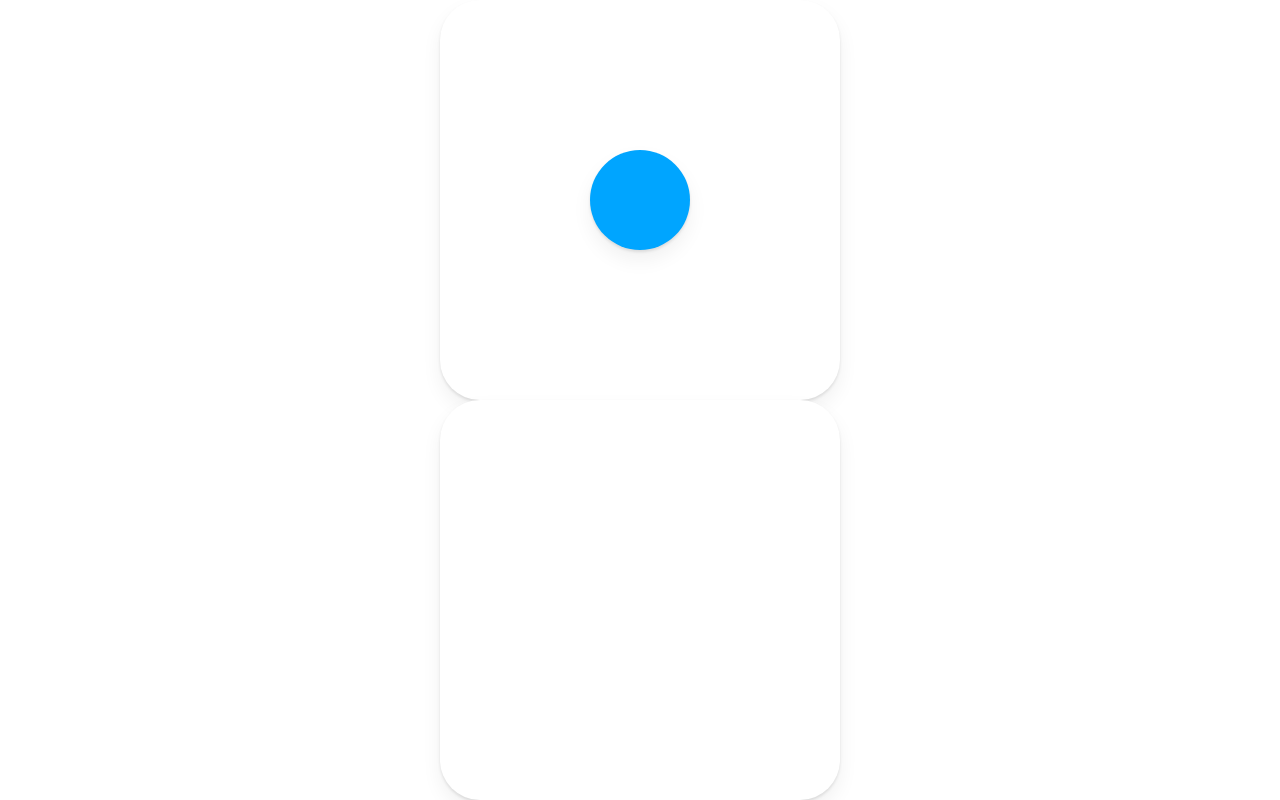
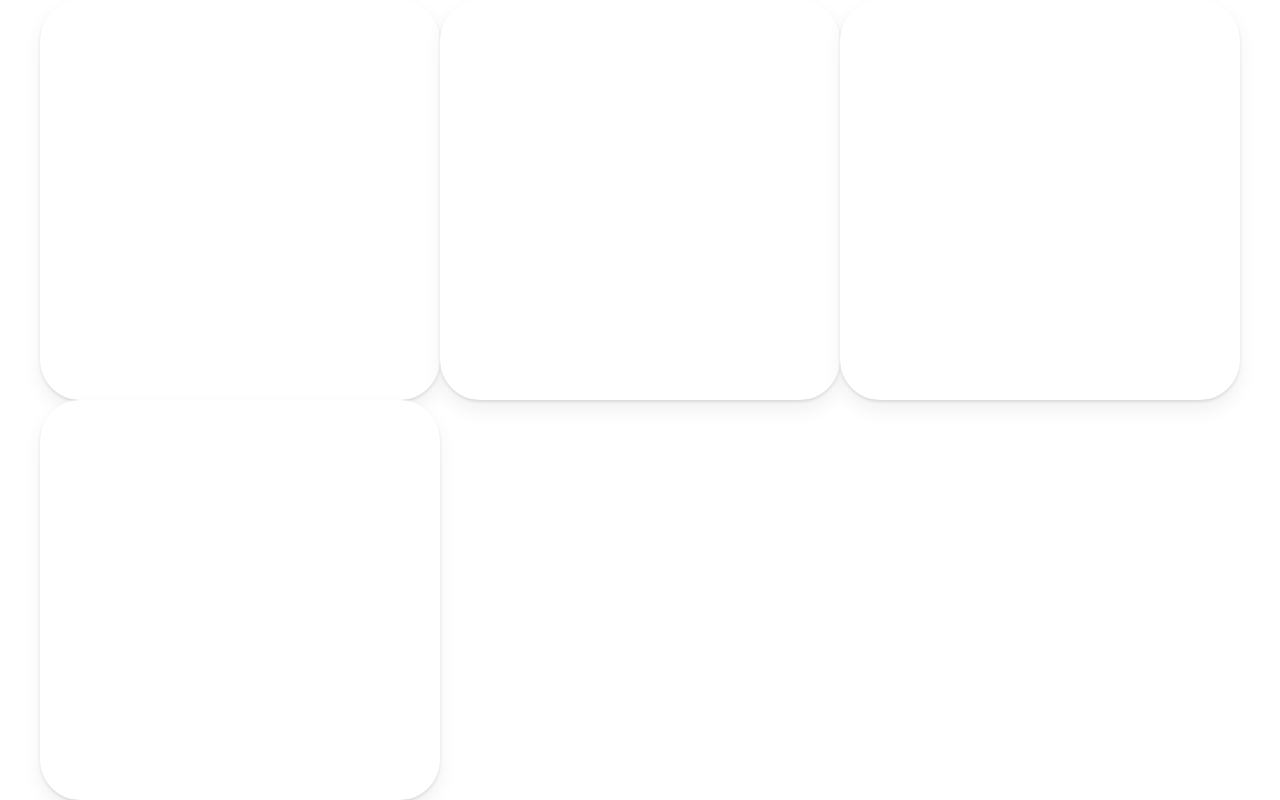
Before and after one commit to johj703/react_masterclass, a React (Create React App) app in the folder animation/: page / in a window 1280 px wide. Built offline with nearby package versions, Linux system fonts and the light colour scheme.

Commit message:
Grid 컴포넌트를 사용해서 4개의 box를 정렬시키기

```diff
--- a/animation/src/App.tsx
+++ b/animation/src/App.tsx
@@ -9,6 +9,11 @@ const Wrapper = styled(motion.div)`
   justify-content: center;
   align-items: center;
   flex-direction: column;
+`;
+
+const Grid = styled.div`
+  display: grid;
+  grid-template-columns: repeat(3, 1fr);
 `;
 
 const Box = styled(motion.div)`
@@ -30,20 +35,14 @@ const Circle = styled(motion.div)`
 `;
 
 function App() {
-  const [clicked, setClicked] = useState(false);
-  const toggleClicked = () => setClicked((prev) => !prev);
   return (
-    <Wrapper onClick={toggleClicked}>
-      <Box>
-        {!clicked ? (
-          <Circle layoutId="circle" style={{ borderRadius: 50 }} />
-        ) : null}
-      </Box>
-      <Box>
-        {clicked ? (
-          <Circle layoutId="circle" style={{ borderRadius: 0, scale: 2 }} />
-        ) : null}
-      </Box>
+    <Wrapper>
+      <Grid>
+        <Box />
+        <Box />
+        <Box />
+        <Box />
+      </Grid>
     </Wrapper>
   );
 }
```
